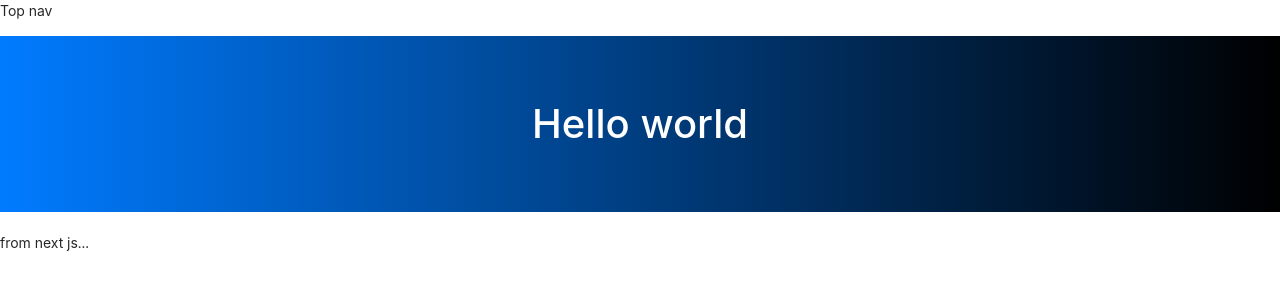
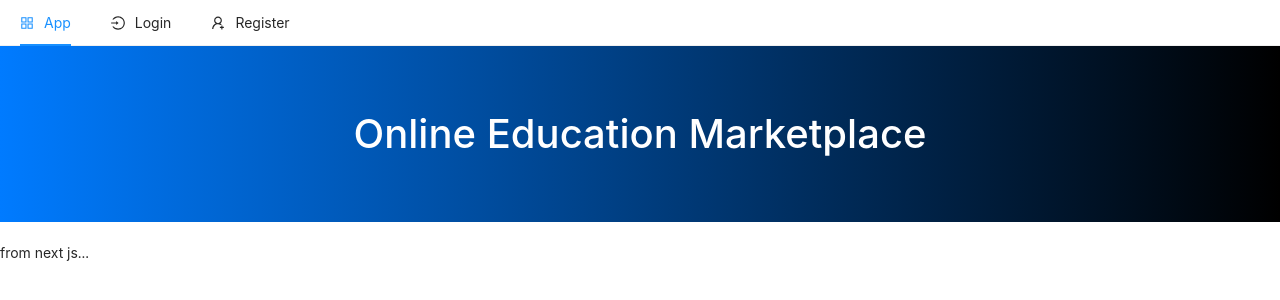
Before and after one commit to renandf/udemy-edemy-fe, a Next.js app: page / in a window 1280 px wide. Shown: the top 300 px of the page. Built offline with nearby package versions, Linux system fonts and the light colour scheme.

Commit message:
feat: Style TopNav

```diff
--- a/components/TopNav.js
+++ b/components/TopNav.js
@@ -1,8 +1,30 @@
+import { Menu } from 'antd';
+import Link from 'next/link';
+import { AppstoreOutlined, LoginOutlined, UserAddOutlined } from '@ant-design/icons';
+
+const { Item } = Menu;
+
 const TopNav = () => {
   return (
-    <>
-      <p>Top nav</p>
-    </>
+    <Menu mode="horizontal">
+      <Item icon={<AppstoreOutlined />}>
+        <Link href="/">
+          <a>App</a>
+        </Link>
+      </Item>
+
+      <Item icon={<LoginOutlined />}>
+        <Link href="/login">
+          <a>Login</a>
+        </Link>
+      </Item>
+
+      <Item icon={<UserAddOutlined />}>
+        <Link href="/register">
+          <a>Register</a>
+        </Link>
+      </Item>
+    </Menu>
   )
 }
 
--- a/package.json
+++ b/package.json
@@ -12,6 +12,7 @@
   "author": "",
   "license": "ISC",
   "dependencies": {
+    "@ant-design/icons": "^4.7.0",
     "antd": "^4.18.4",
     "bootstrap": "^5.1.3",
     "next": "^12.0.8",
--- a/pages/index.js
+++ b/pages/index.js
@@ -1,7 +1,7 @@
 const Index = () => {
   return (
     <>
-      <h1 className="jumbotron">Hello world</h1>
+      <h1 className="jumbotron">Online Education Marketplace</h1>
       <p>from next js...</p>
     </>
   )
```
Also changed, not shown: 1 other file (tests, documents, lock files or other folders).
